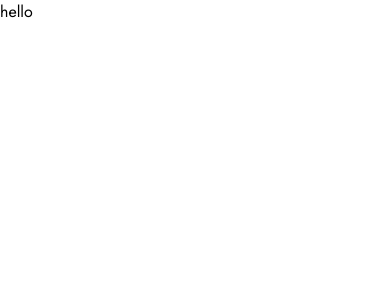
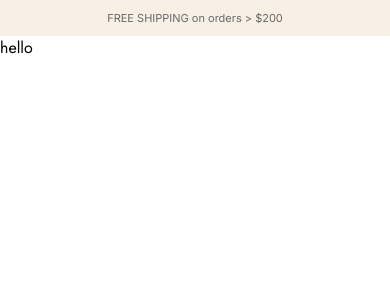
Before and after one commit to donerducktales/byteex-test-task, a Next.js app: page / in a window 390 px wide. Shown: the top 300 px of the page. Built offline with nearby package versions, Linux system fonts and the light colour scheme.

Commit message:
A header was made. I used a custom hook named "useViewPortSize" to manage text in the header(because in the mobile version there is less text according to the Figma layout).

```diff
--- a/src/app/layout.tsx
+++ b/src/app/layout.tsx
@@ -1,6 +1,7 @@
 import type { Metadata } from "next";
 import "./globals.css";
 import { jost } from "@/assets/fonts";
+import Header from "@/components/Header";
 
 export const metadata: Metadata = {
    title: "Home",
@@ -17,6 +18,7 @@ export default function RootLayout({
          <body
             className={`antialiased ${jost.className}`}
          >
+            <Header />
             {children}
          </body>
       </html>
--- /dev/null
+++ b/src/components/Header.tsx
@@ -0,0 +1,16 @@
+'use client'
+
+import { inter } from "@/assets/fonts";
+import useViewPortSize from "@/hooks/useViewPortSize";
+
+export default function Header() {
+   const windowSize = useViewPortSize();
+
+   return (
+      <header className={`h-9 bg-primaryCream flex justify-center items-center ${'header'}`}>
+         <p className={`text-[0.688rem] text-primaryGrey text-center mx-4 tracking-[8%] ${inter.className}`}>
+            {windowSize.width > 768 ? 'CONSCIOUSLY MADE BUTTER SOFT STAPLES FOR EVERY DAY (OR NIGHT) | FREE SHIPPING on orders > $200 | easy 45 day return window.' : 'FREE SHIPPING on orders > $200'}
+         </p>
+      </header>
+   )
+}
--- /dev/null
+++ b/src/hooks/useViewPortSize.ts
@@ -0,0 +1,24 @@
+import { useEffect, useState } from "react";
+
+const useViewPortSize = () => {
+   const [windowSize, setWindowSize] = useState({ width: 0, height: 0 });
+
+   const handleSize = () => {
+      setWindowSize({
+         width: window.innerWidth,
+         height: window.innerHeight
+      });
+   };
+
+   useEffect(() => {
+      handleSize();
+
+      window.addEventListener("resize", handleSize);
+
+      return () => window.removeEventListener("resize", handleSize);
+   }, []);
+
+   return windowSize;
+};
+
+export default useViewPortSize;
```
